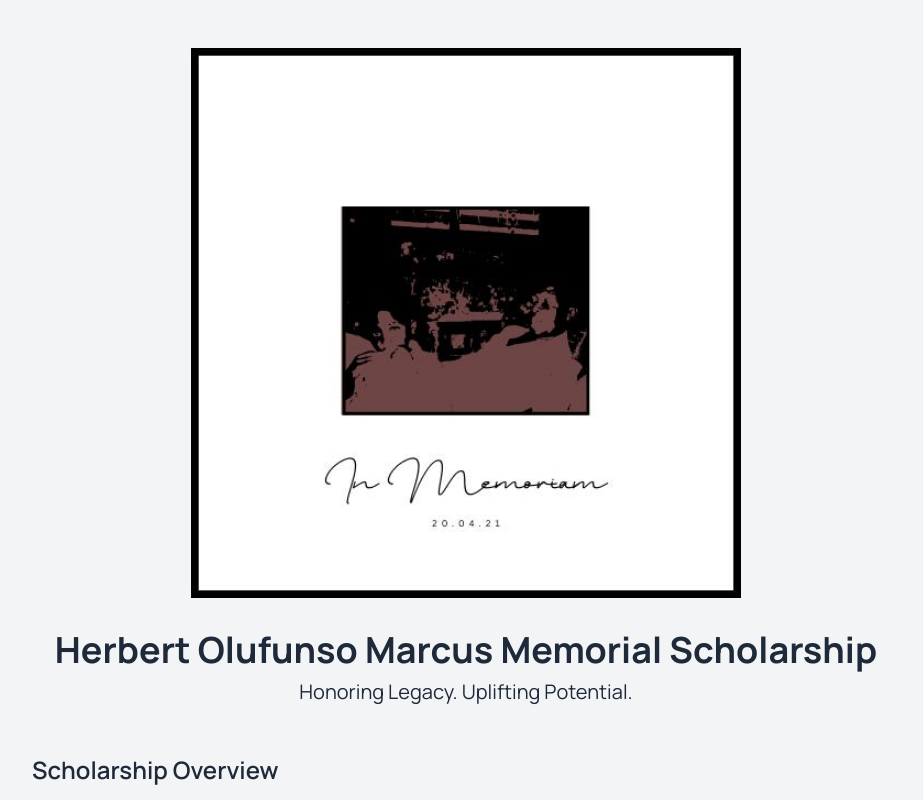
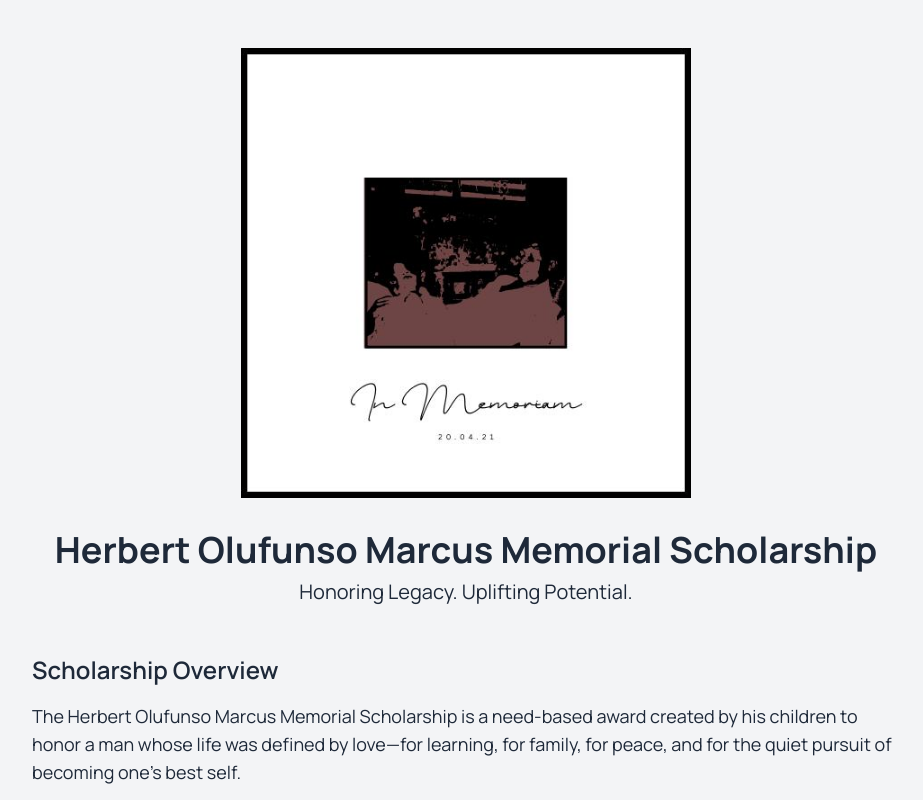
Before and after one commit to marcusbusola/madhaus, a Next.js app: page /scholarship in a window 1280 px wide. Shown: the top 800 px of the page, without its empty margins (174-1097 px from the left). Built offline with nearby package versions, Linux system fonts and the light colour scheme.

Commit message:
update image and meta info

```diff
--- a/src/app/scholarship/page.js
+++ b/src/app/scholarship/page.js
@@ -1,6 +1,12 @@
 // pages/scholarship.js
 import Image from "next/image";
 import React from "react";
+
+export const metadata = {
+  title: "HOMM Scholarship",
+  description:
+    "The Herbert Olufunso Marcus Memorial Scholarship supports Nigerian secondary and university students by providing financial aid and honoring a legacy of generosity, education, and belief in young potential",
+};
 
 const ScholarshipPage = () => {
   return (
@@ -10,8 +16,8 @@ const ScholarshipPage = () => {
           <Image
             src="/memorial.jpeg"
             alt=""
-            width={550}
-            height={550}
+            width={450}
+            height={450}
             className="mx-auto my-[32px] "
           />
           <h1 className="text-4xl font-bold ">
```
